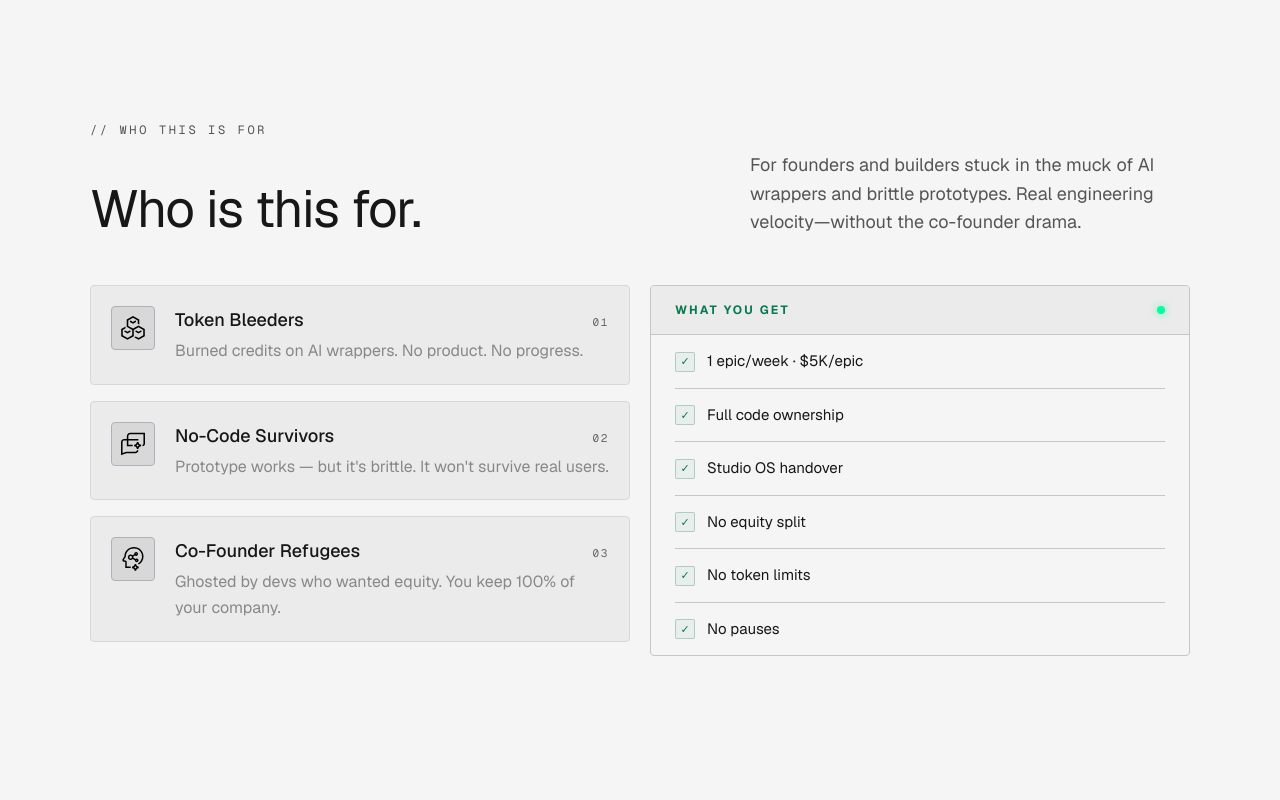
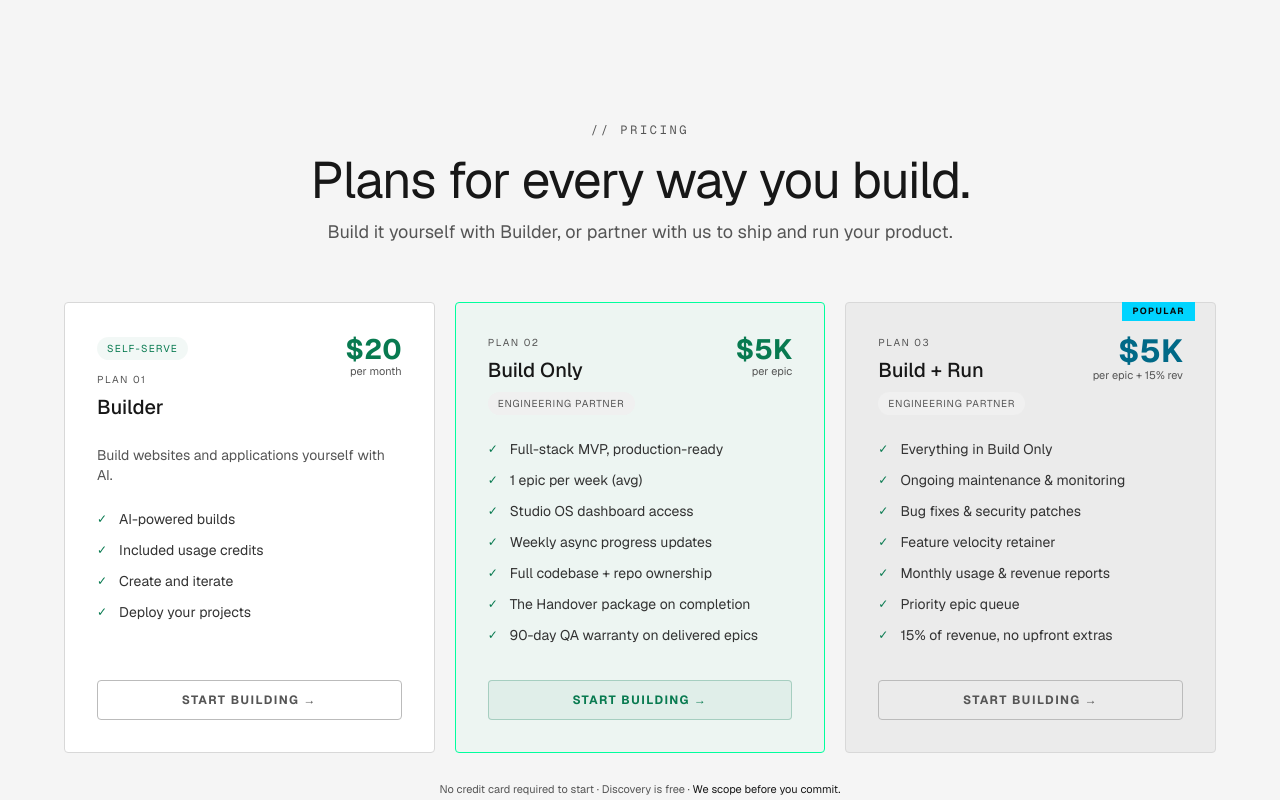
Before and after one commit to rup2701/appnomics-landing, a Next.js app: page / in a window 1280 px wide. Shown: the part 1040-1840 px from the top of the page. Built offline with nearby package versions, Linux system fonts and the light colour scheme.

Commit message:
feat(HeroPrompt): enhance tab management and integrate with PricingSection; update CTA link

```diff
--- a/app/page.tsx
+++ b/app/page.tsx
@@ -16,11 +16,13 @@ import Navbar from '@/components/Navbar';
 import WhyAppnomicsSection from '@/components/sections/WhyUs';
 import WhoThisIsFor from '@/components/sections/WhoIsThisFor';
 import HeroPrompt from '@/components/HeroPrompt';
+import type { TabId } from '@/components/HeroPrompt';
 
 
 
 export default function Home() {
   const [idea, setIdea] = useState('');
+  const [heroTab, setHeroTab] = useState<TabId>('builder');
   const router = useRouter();
   const [hovered, setHovered] = useState(false);
 
@@ -43,18 +45,18 @@ export default function Home() {
     <main className="min-h-screen bg-[#f5f5f5] text-[#171717] font-sans flex flex-col">
       {/* <DynamicHero /> */}
 
-      <HeroPrompt />
+      <HeroPrompt selectedTab={heroTab} onTabChange={setHeroTab} />
       <div className="flex-grow flex flex-col justify-center px-6 py-6 md:py-8 w-full">
         {/*
           FIX 3: Ensure each internal section component uses 'w-full max-w-[1220px] mx-auto'
           inside their own files, or wrap them like this if you can't edit them:
         */}
         <div className="w-full max-w-[1220px] mx-auto">
+          <PricingSection onChoosePlan={setHeroTab} />
           <WhoThisIsFor />
           <ProcessSection />
           <StudioOSSection />
           <WhyAppnomicsSection />
-          <PricingSection />
           <PortfolioSection />
           <FAQSection />
           <CTASection />
--- a/components/HeroPrompt.tsx
+++ b/components/HeroPrompt.tsx
@@ -28,6 +28,8 @@ export type HeroBrief = { tab: TabId; pill: PillId | null; text: string };
 
 type Props = {
   onSubmit?: (brief: HeroBrief) => void;
+  selectedTab?: TabId;
+  onTabChange?: (tab: TabId) => void;
   /** Where Startup and MVP visitors go. The idea is appended as ?idea=… */
   contactHref?: string;
 };
@@ -236,9 +238,15 @@ const focusRing = "focus-visible:outline-2 focus-visible:outline-offset-2 focus-
 
 /* ---------- Component ---------- */
 
-export default function HeroPrompt({ onSubmit, contactHref = "/contact" }: Props) {
+export default function HeroPrompt({
+  onSubmit,
+  selectedTab,
+  onTabChange,
+  contactHref = "/contact",
+}: Props) {
   const uid = useId();
-  const [tab, setTab] = useState<TabId>("builder");
+  const [internalTab, setInternalTab] = useState<TabId>("builder");
+  const tab = selectedTab ?? internalTab;
   const [pill, setPill] = useState<PillId | null>("website");
   const [text, setText] = useState("");
   const [template, setTemplate] = useState<string | null>(null);
@@ -260,7 +268,8 @@ export default function HeroPrompt({ onSubmit, contactHref = "/contact" }: Props
   const placeholder = storeSelected ? STORE_PLACEHOLDER : websiteSelected ? "Describe the website you want to launch…" : current.placeholder;
 
   function selectTab(next: TabId, focus = false) {
-    setTab(next);
+    setInternalTab(next);
+    onTabChange?.(next);
     setPill(LIVE[next][0] ?? null);
     setTemplate(null);
     setStatus("");
@@ -322,7 +331,7 @@ export default function HeroPrompt({ onSubmit, contactHref = "/contact" }: Props
   const buttonClass = `inline-flex shrink-0 items-center rounded-xl border border-foreground/25 bg-transparent px-4 py-2 text-sm text-foreground transition-colors hover:bg-foreground hover:text-background ${focusRing}`;
 
   return (
-    <section aria-labelledby={`${uid}-title`} className="mx-auto w-full max-w-3xl px-4 pb-16 pt-32 text-center sm:pt-40">
+    <section id="hero-prompt" aria-labelledby={`${uid}-title`} className="mx-auto w-full max-w-3xl px-4 pb-16 pt-32 text-center sm:pt-40">
       <h1 id={`${uid}-title`} className="text-balance text-3xl leading-[1.04] sm:text-5xl">
         {HEADLINE}
       </h1>
--- a/components/sections/CTASection.tsx
+++ b/components/sections/CTASection.tsx
@@ -32,7 +32,7 @@ export default function CTASection() {
         </p>
 
         <a
-          href="mailto:rupesh@appnomics.dev"
+          href="#hero-prompt"
           onMouseEnter={() => setHovered(true)}
           onMouseLeave={() => setHovered(false)}
           className="inline-block px-12 py-3 border border-[#087a50] rounded-[2px] text-[15px] font-bold tracking-[0.15em] font-sans no-underline transition-all duration-150 mb-5"
--- a/components/sections/PricingSection.tsx
+++ b/components/sections/PricingSection.tsx
@@ -3,6 +3,7 @@
 import { useState } from "react";
 import SectionLabel from "../SectionLabel";
 import CheckLine from "../CheckLine";
+import type { TabId } from "../HeroPrompt";
 
 // ── Pricing ────────────────────────────────────────────────────────────────
 const BUILD_FEATURES = [
@@ -25,31 +26,97 @@ const BUILD_RUN_FEATURES = [
   "15% of revenue, no upfront extras",
 ];
 
-export default function PricingSection() {
-  const [selectedPlan, setSelectedPlan] = useState<"build" | "build_run">("build");
+const BUILDER_FEATURES = [
+  "AI-powered builds",
+  "Included usage credits",
+  "Create and iterate",
+  "Deploy your projects",
+];
+
+export default function PricingSection({ onChoosePlan }: { onChoosePlan: (tab: TabId) => void }) {
+  const [selectedPlan, setSelectedPlan] = useState<"builder" | "build" | "build_run">("build");
+
+  function choosePlan(tab: TabId) {
+    onChoosePlan(tab);
+    document.getElementById("hero-prompt")?.scrollIntoView({ behavior: "smooth" });
+  }
 
   return (
     <section id='pricing' className="py-24">
       <div className="max-w-7xl mx-auto block">
-        <SectionLabel centerAlign={true}>// PRICING</SectionLabel>
+        <SectionLabel centerAlign={true}>{"// PRICING"}</SectionLabel>
         <h2
           className="text-[clamp(30px,4vw,52px)] font-normal text-[#171717] mb-2 leading-[1.15] font-sans text-center"
         >
-          Transparent pricing.
-          <br />
-          <span className="text-[#555] font-normal">Fixed pricing. No pauses.</span>
+          Plans for every way you build.
         </h2>
         <p className="text-lg text-[#555] mb-14 font-sans text-center">
-          Most apps are 5&mdash;6 epics. 6 weeks to deploy.
+          Build it yourself with Builder, or partner with us to ship and run your product.
         </p>
 
         <div
-          className="grid grid-cols-1 md:grid-cols-2 gap-5 max-w-[860px] mx-auto"
+          className="grid grid-cols-1 md:grid-cols-2 xl:grid-cols-3 gap-5 max-w-6xl mx-auto"
         >
+          {/* Builder */}
+          <div
+            onClick={() => setSelectedPlan("builder")}
+            className={`border rounded-sm p-8 cursor-pointer transition-all duration-150 relative flex flex-col ${
+              selectedPlan === "builder"
+                ? "border-[#00ff9d] bg-[#00ff9d08]"
+                : "border-[#d8d8d8] bg-white"
+            }`}
+          >
+            <div className="flex items-start justify-between mb-6">
+              <div>
+                <span className="inline-block text-[10px] tracking-[0.12em] text-[#087a50] bg-[#087a500d] rounded-full py-1 px-2.5 mb-3 font-sans">
+                  SELF-SERVE
+                </span>
+                <p className="text-[10px] tracking-[0.15em] text-[#555] mb-1.5 font-sans text-left">
+                  PLAN 01
+                </p>
+                <h3 className="text-xl font-medium text-[#171717] font-sans text-left">
+                  Builder
+                </h3>
+              </div>
+              <div className="text-right">
+                <p className="text-[28px] font-bold font-sans leading-none text-[#087a50]">
+                  $20
+                </p>
+                <p className="text-[11px] text-[#555] font-sans">per month</p>
+              </div>
+            </div>
+
+            <p className="text-sm text-[#555] mb-6 font-sans">
+              Build websites and applications yourself with AI.
+            </p>
+
+            <div className="mb-6 flex-1">
+              {BUILDER_FEATURES.map((f) => (
+                <CheckLine key={f} text={f} />
+              ))}
+            </div>
+
+            <a
+              href="#hero-prompt"
+              onClick={(e) => {
+                e.preventDefault();
+                e.stopPropagation();
+                choosePlan("builder");
+              }}
+              className={`block text-center py-[11px] px-0 border rounded-sm text-xs font-bold tracking-[0.12em] font-sans no-underline transition-all duration-150 ${
+                selectedPlan === "builder"
+                  ? "border-[#087a5044] text-[#087a50] bg-[#087a500d]"
+                  : "border-[#bbb] text-[#555] bg-transparent"
+              }`}
+            >
+              START BUILDING →
+            </a>
+          </div>
+
           {/* Build Only */}
           <div
             onClick={() => setSelectedPlan("build")}
-            className={`border rounded-sm p-8 cursor-pointer transition-all duration-150 relative ${
+            className={`border rounded-sm p-8 cursor-pointer transition-all duration-150 relative flex flex-col ${
               selectedPlan === "build"
                 ? "border-[#00ff9d] bg-[#00ff9d08]"
                 : "border-[#d8d8d8] bg-white"
@@ -58,11 +125,14 @@ export default function PricingSection() {
             <div className="flex items-start justify-between mb-6">
               <div>
                 <p className="text-[10px] tracking-[0.15em] text-[#555] mb-1.5 font-sans text-left">
-                  PLAN 01
+                  PLAN 02
                 </p>
                 <h3 className="text-xl font-medium text-[#171717] font-sans text-left">
                   Build Only
                 </h3>
+                <span className="inline-block text-[10px] tracking-[0.08em] text-[#555] bg-[#f0f0f0] rounded-full py-1 px-2.5 mt-2 font-sans">
+                  ENGINEERING PARTNER
+                </span>
               </div>
               <div className="text-right">
                 <p
@@ -80,15 +150,19 @@ export default function PricingSection() {
               </div>
             </div>
 
-            <div className="mb-6 text-[#fff]">
+            <div className="mb-6 flex-1 text-[#fff]">
               {BUILD_FEATURES.map((f) => (
                 <CheckLine key={f} text={f} />
               ))}
             </div>
 
             <a
-              href="#intake"
-              onClick={(e) => e.stopPropagation()}
+              href="#hero-prompt"
+              onClick={(e) => {
+                e.preventDefault();
+                e.stopPropagation();
+                choosePlan("mvp");
+              }}
               className={`block text-center py-[11px] px-0 border rounded-sm text-xs font-bold tracking-[0.12em] font-sans no-underline transition-all duration-150 ${
                 selectedPlan === "build"
                   ? "border-[#087a5044] text-[#087a50] bg-[#087a500d]"
@@ -102,7 +176,7 @@ export default function PricingSection() {
           {/* Build + Run */}
           <div
             onClick={() => setSelectedPlan("build_run")}
-            className={`border rounded-sm p-8 cursor-pointer transition-all duration-150 relative ${
+            className={`border rounded-sm p-8 cursor-pointer transition-all duration-150 relative flex flex-col ${
               selectedPlan === "build_run"
                 ? "border-[#00d4ff44] bg-[#00d4ff08]"
                 : "border-[#d8d8d8] bg-[#ebebeb]"
@@ -116,11 +190,14 @@ export default function PricingSection() {
             <div className="flex items-start justify-between mb-6">
               <div>
                 <p className="text-[10px] tracking-[0.15em] text-[#555] mb-1.5 font-sans text-left">
-                  PLAN 02
+                  PLAN 03
                 </p>
                 <h3 className="text-xl font-medium text-[#171717] font-sans">
                   Build + Run
                 </h3>
+                <span className="inline-block text-[10px] tracking-[0.08em] text-[#555] bg-[#f0f0f0] rounded-full py-1 px-2.5 mt-2 font-sans">
+                  ENGINEERING PARTNER
+                </span>
               </div>
               <div className="text-right">
                 <p
@@ -138,15 +215,19 @@ export default function PricingSection() {
               </div>
             </div>
 
-            <div className="mb-6">
+            <div className="mb-6 flex-1">
               {BUILD_RUN_FEATURES.map((f) => (
                 <CheckLine key={f} text={f} />
               ))}
             </div>
 
             <a
-              href="#intake"
-              onClick={(e) => e.stopPropagation()}
+              href="#hero-prompt"
+              onClick={(e) => {
+                e.preventDefault();
+                e.stopPropagation();
+                choosePlan("startup");
+              }}
               className={`block text-center py-[11px] px-0 border rounded-sm text-xs font-bold tracking-[0.12em] font-sans no-underline transition-all duration-150 ${
                 selectedPlan === "build_run"
                   ? "border-[#00698744] text-[#006987] bg-[#0069870d]"
--- a/components/sections/WhyUs.tsx
+++ b/components/sections/WhyUs.tsx
@@ -4,14 +4,14 @@ export default function WhyAppnomicsSection() {
   return (
     <section id='why-appnomics' className="py-24">
       <div className="max-w-[1100px] mx-auto px-2">
-        <SectionLabel centerAlign={true}>// WHY APPNOMICS</SectionLabel>
+        <SectionLabel centerAlign={true}>{"// WHY APPNOMICS"}</SectionLabel>
 
         <div className="text-center mb-14">
           <h2 className="text-[clamp(30px,4vw,52px)] font-normal text-[#171717] mb-2 leading-[1.15] font-sans">
-            Experience you can&apos;t prompt.
+            Prompt with confidence. Or let us handle it.
           </h2>
           <p className="text-lg text-[#555] font-sans max-w-[600px] mx-auto">
-            AI writes code. We ship products. Here&apos;s what that actually means.
+            Build it yourself with our AI Builder, or partner with our team to ship and run your product.
           </p>
         </div>
 
```
